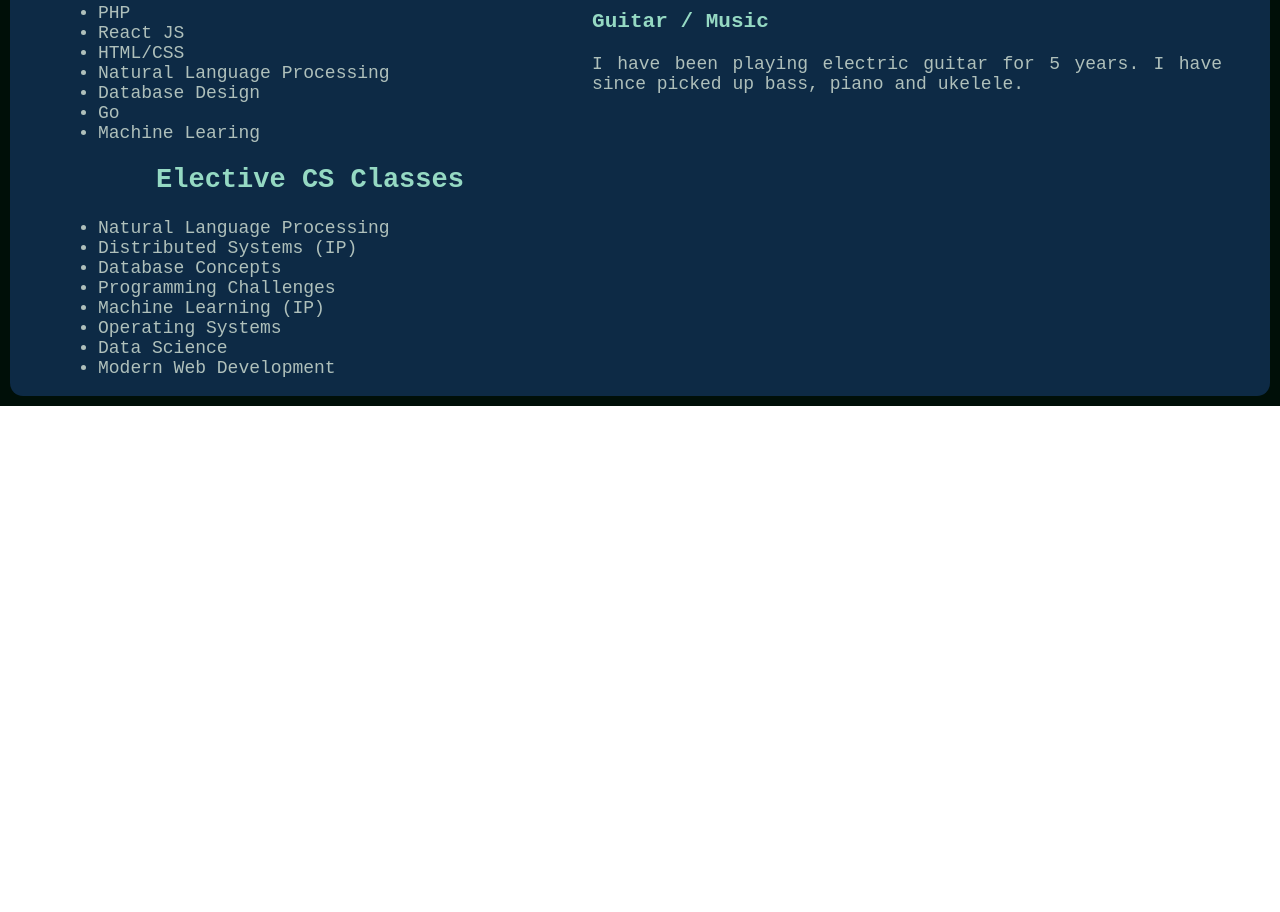
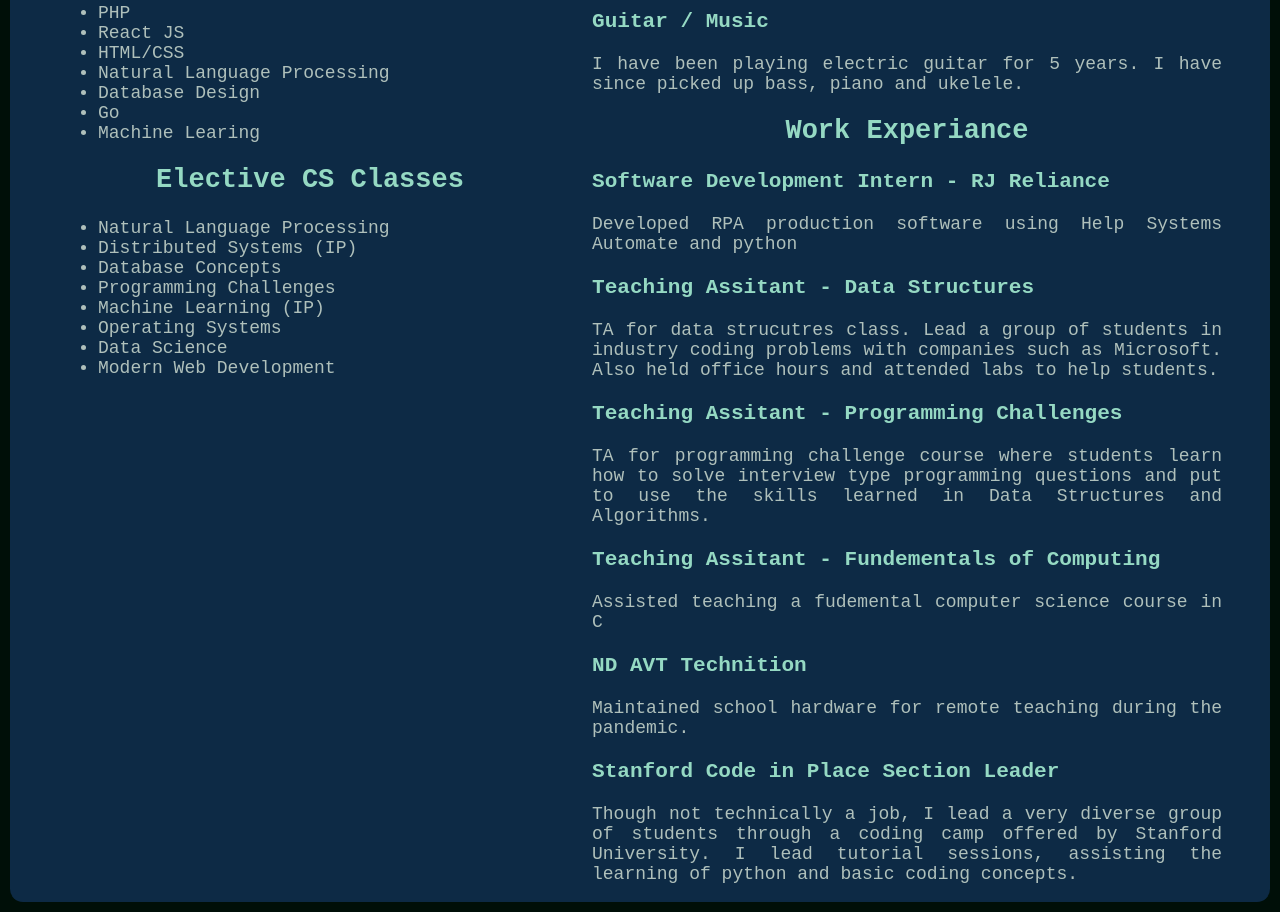
Before and after one commit to jbottelb/portfolio, a React (Create React App) app: page / in a window 1280 px wide. Shown: the part 629-1541 px from the top of the page. Before the commit the page ends 1035 px from the top, so only its background shows below. Built offline with nearby package versions, Linux system fonts and the light colour scheme; what parse would draw is missing.

Commit message:
added work experiance

```diff
--- a/src/Components/home/interests.js
+++ b/src/Components/home/interests.js
@@ -19,6 +19,52 @@ const Interests = () => {
             I have been playing electric guitar for 5 years. I have
             since picked up bass, piano and ukelele.
         </p>
+        <h2 class="title-interests">Work Experiance</h2>
+        <h3>
+            Software Development Intern - RJ Reliance
+        </h3>
+        <p>
+            Developed RPA
+            production software using Help Systems Automate and python
+        </p>
+        <h3>
+            Teaching Assitant - Data Structures
+        </h3>
+        <p>
+            TA for data strucutres class. Lead a group of students in
+            industry coding problems with companies such as Microsoft.
+            Also held office hours and attended labs to help students.
+        </p>
+        <h3>
+            Teaching Assitant - Programming Challenges
+        </h3>
+        <p>
+            TA for programming challenge course where students learn how to
+            solve interview type programming questions and put to use
+            the skills learned in Data Structures and Algorithms.
+        </p>
+        <h3>
+            Teaching Assitant - Fundementals of Computing
+        </h3>
+        <p>
+            Assisted teaching a fudemental computer science course in C
+        </p>
+        <h3>
+            ND AVT Technition
+        </h3>
+        <p>
+            Maintained school hardware for remote teaching during the
+            pandemic.
+        </p>
+        <h3>
+            Stanford Code in Place Section Leader
+        </h3>
+        <p>
+            Though not technically a job, I lead a very diverse group of
+            students through a coding camp offered by Stanford University.
+            I lead tutorial sessions, assisting the learning of python and
+            basic coding concepts.
+        </p>
       </div>
   )
 }
```
